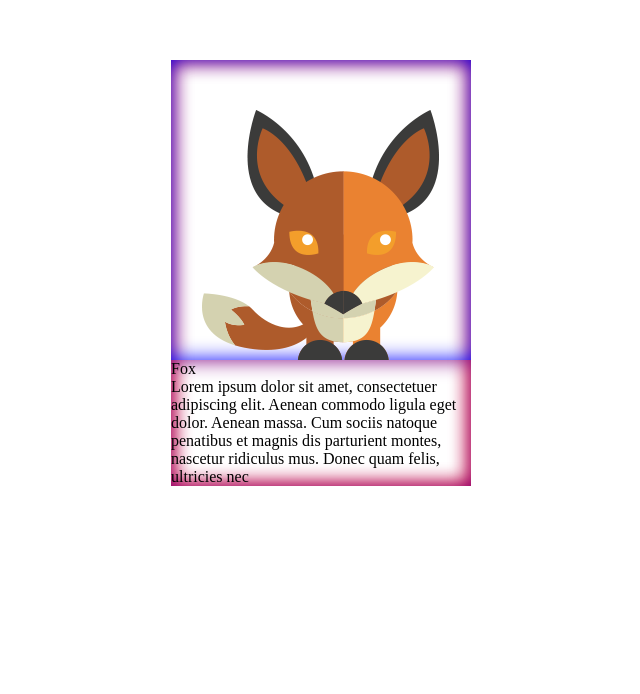
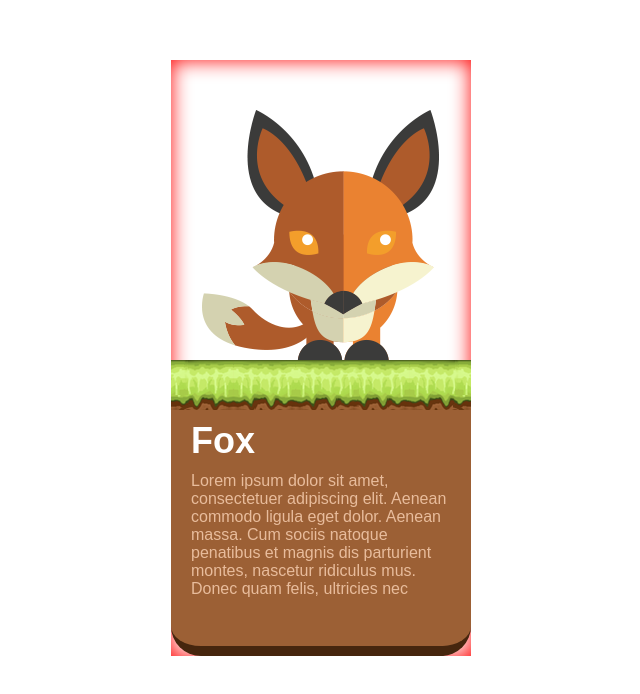
Before and after one commit to veamcamp/FOX, a plain HTML site: page index.html in a window 1280 px wide. Shown: the whole page, without its empty margins (319-959 px from the left). Drawn offline with Linux system fonts and the light colour scheme.

Commit message:
.contents 영역 마무리

```diff
--- a/style.css
+++ b/style.css
@@ -14,16 +14,29 @@ img {
 }
 
 /* Design */
+:root {
+    font-family: 'arial';
+}
+
 .wrapper {
     box-shadow: inset 0 0 20px red;
     width: 300px;
     margin: 60px auto;
 }
 
-.cover {
-    box-shadow: inset 0 0 20px blue;
+.contents {
+    background-image: url(images/green.png);
+    background-repeat: no-repeat;
+    background-color: #9C6035;
+    color: #E8BC9C;
+    padding: 60px 20px 48px;
+    border-radius: 0 0 30px 30px;
+    border-bottom: 10px solid#46260E;
 }
 
-.contents {
-    box-shadow: inset 0 0 20px purple;
+.contents h1 {
+    font-size: 36px;
+    color: #fff;
+    font-weight: 700;
+    margin-bottom: 10px;
 }
```
